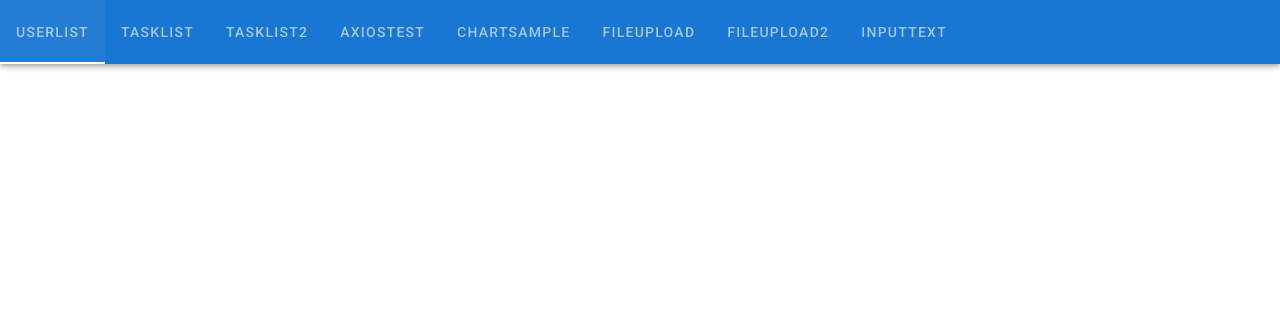
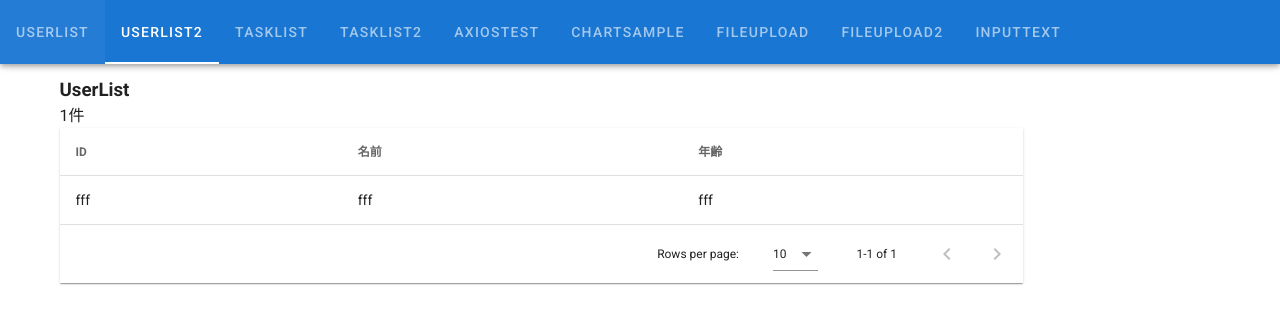
Before and after one commit to subretu/vue-sample-project, a Vue app in the folder frontend/: page /userlist2 in a window 1280 px wide. Shown: the top 324 px of the page. Built offline with nearby package versions, Linux system fonts and the light colour scheme.

Commit message:
add data check func

```diff
--- a/frontend/src/App.vue
+++ b/frontend/src/App.vue
@@ -4,6 +4,7 @@
       <template>
         <v-tabs>
           <v-tab to="/userlist">USERLIST</v-tab>
+          <v-tab to="/userlist2">USERLIST2</v-tab>
           <v-tab to="/tasklist">TASKLIST</v-tab>
           <v-tab to="/tasklist2">TASKLIST2</v-tab>
           <v-tab to="/axiostest">AXIOSTEST</v-tab>
--- a/frontend/src/router/index.ts
+++ b/frontend/src/router/index.ts
@@ -14,6 +14,11 @@ const routes: Array<RouteConfig> = [
     path: "/userlist",
     name: "userlist",
     component: () => import("../views/UserList.vue"),
+  },
+  {
+    path: "/userlist2",
+    name: "userlist2",
+    component: () => import("../views/UserList2.vue"),
   },
   {
     path: "/tasklist",
--- /dev/null
+++ b/frontend/src/views/UserList2.vue
@@ -0,0 +1,59 @@
+<template>
+  <v-container>
+    <h3>UserList</h3>
+    {{ items.length }}件
+    <v-row>
+      <v-col cols="10">
+        <v-sheet color="white" elevation="1">
+          <v-data-table :headers="headers" :items="checkNull()"> </v-data-table>
+        </v-sheet>
+      </v-col>
+    </v-row>
+  </v-container>
+</template>
+
+<script lang="ts">
+import { defineComponent } from "@vue/composition-api";
+
+export default defineComponent({
+  setup() {
+    const headers = [
+      {
+        text: "ID",
+        value: "id",
+      },
+      {
+        text: "名前",
+        value: "name",
+      },
+      {
+        text: "年齢",
+        value: "age",
+      },
+    ];
+    const items = [
+      {
+        id: "fff",
+        name: "fff",
+        age: "fff",
+      },
+    ];
+    const checkNull = () => {
+      const id = items[0].id;
+      const name = items[0].name;
+      const age = items[0].age;
+
+      // 1つでもNULLだったら返さないようにする
+      if (id == null || name == null || age == null) {
+        return [];
+      }
+      return items;
+    };
+    return {
+      headers,
+      items,
+      checkNull,
+    };
+  },
+});
+</script>
```
